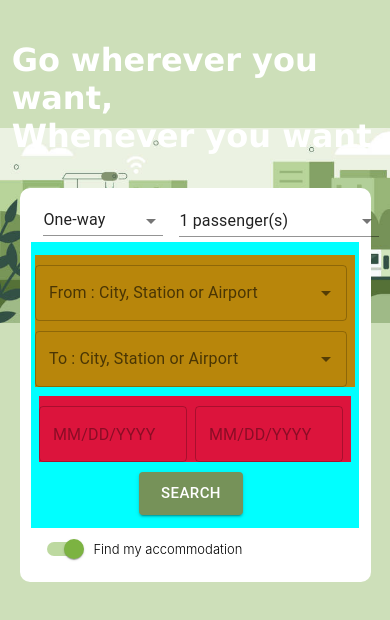
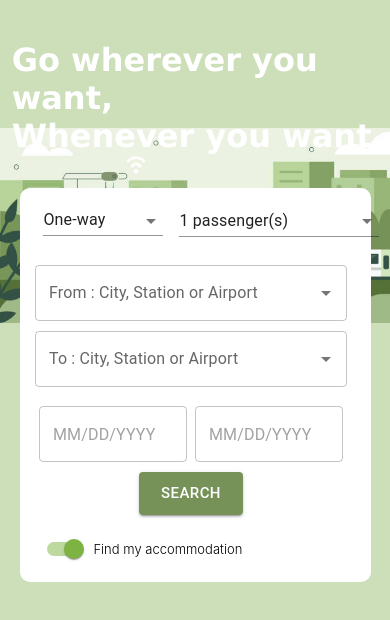
Before and after one commit to TheoVilleneuve/searchBar-autocomplete, a Next.js app: page / in a window 390 px wide. Shown: the top 620 px of the page. Built offline with nearby package versions, Linux system fonts and the light colour scheme; no server answers.

Commit message:
background colors removed

```diff
--- a/styles/SearchBar.module.css
+++ b/styles/SearchBar.module.css
@@ -124,7 +124,6 @@
   }
 
   .autocompleteContainer {
-    background-color: aqua;
     height: auto;
     width: 100%;
     padding: 4%;
@@ -135,7 +134,6 @@
   }
 
   .inputContainer {
-    background-color: darkgoldenrod;
     width: auto;
     height: auto;
     display: flex;
@@ -144,7 +142,6 @@
 
   .dateContainer {
     margin-top: 3%;
-    background-color: crimson;
     width: 80vw;
     height: auto;
     display: flex;
```
